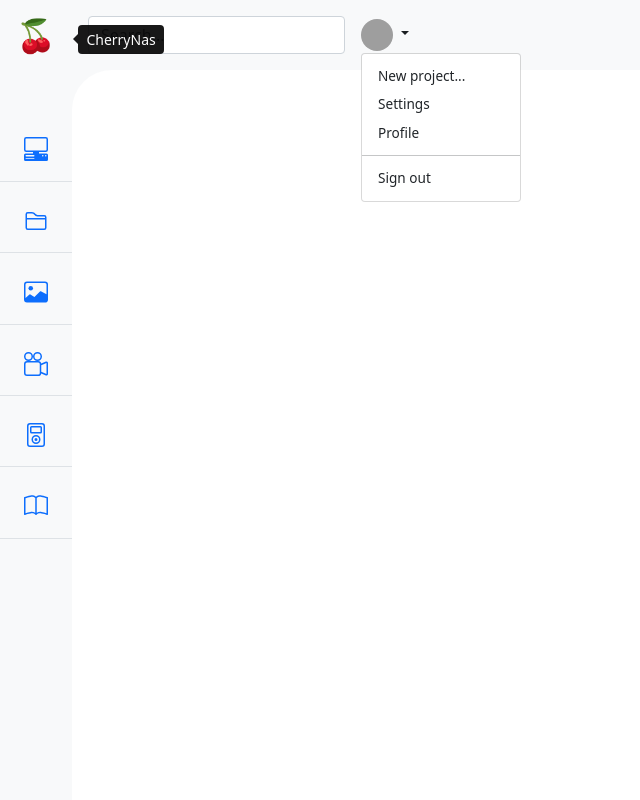
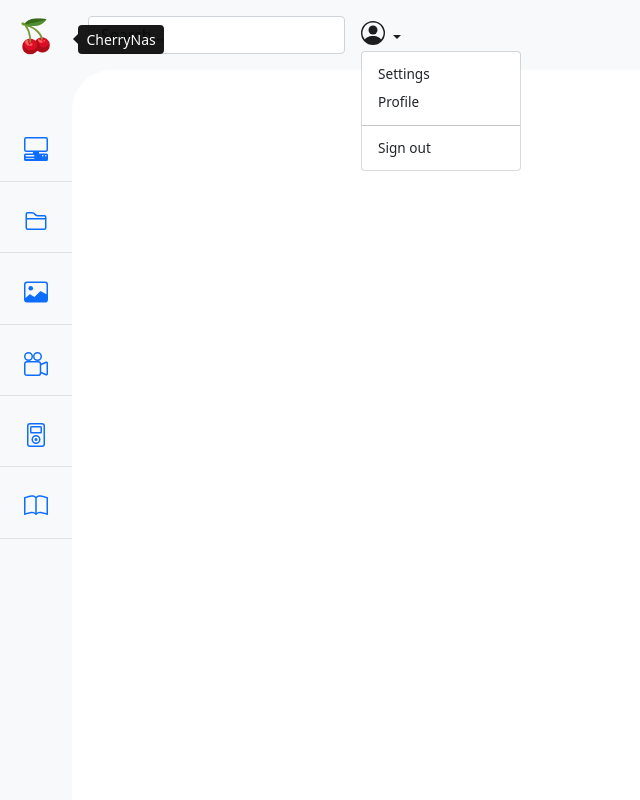
Before and after one commit to fnwinter/cherrynas, a Python web app: template src/web/templates/main/main.html in a window 1280 px wide, after a click that opens the changed part. Shown: the whole page, without its empty margins (0-640 px from the left). Run offline with Jinja, Linux system fonts and the light colour scheme; the template is opened without the code that fills it, so the values that code supplies are empty; some libraries are stand-ins or nearby versions; grey boxes are pictures that could not be loaded.

Commit message:
update logout / icon

```diff
--- a/src/web/templates/common/menu.html
+++ b/src/web/templates/common/menu.html
@@ -5,10 +5,12 @@
         {% if ( url_for(request.endpoint) == "/") %}
         <ul class="nav col-12 col-lg-auto me-lg-auto mb-2 justify-content-center mb-md-0">
           <li><a href="#" class="nav-link px-2 link-secondary">About</a></li>
+          <li><a href="#" class="nav-link px-2 link-secondary">History</a></li>
+          <li><a href="#" class="nav-link px-2 link-secondary">Licence</a></li>
         </ul>
         {% elif ( url_for(request.endpoint) == "/explorer/") %}
         <ul class="nav col-12 col-lg-auto me-lg-auto mb-2 justify-content-center mb-md-0">
-          <li><a href="#" class="nav-link px-2 link-secondary">New Folder</a></li>
+          <li><a href="#" class="nav-link px-2 link-dark">New Folder</a></li>
           <li><a href="#" class="nav-link px-2 link-dark">Copy</a></li>
           <li><a href="#" class="nav-link px-2 link-dark">Paste</a></li>
           <li><a href="#" class="nav-link px-2 link-dark">Delete</a></li>
@@ -24,14 +26,13 @@
 
         <div class="dropdown text-end">
           <a href="#" class="d-block link-dark text-decoration-none dropdown-toggle" id="dropdownUser1" data-bs-toggle="dropdown" aria-expanded="false">
-            <img src="https://github.com/mdo.png" alt="mdo" width="32" height="32" class="rounded-circle">
+            <svg class="bi" width="24" height="24" role="img" aria-label="Image"><use xlink:href="#person-circle"/></svg>
           </a>
           <ul class="dropdown-menu text-small" aria-labelledby="dropdownUser1">
-            <li><a class="dropdown-item" href="#">New project...</a></li>
             <li><a class="dropdown-item" href="#">Settings</a></li>
             <li><a class="dropdown-item" href="#">Profile</a></li>
             <li><hr class="dropdown-divider"></li>
-            <li><a class="dropdown-item" href="#">Sign out</a></li>
+            <li><a class="dropdown-item" href="/logout">Sign out</a></li>
           </ul>
         </div>
       </div>
--- a/src/web/templates/common/svg.html
+++ b/src/web/templates/common/svg.html
@@ -92,4 +92,10 @@
     <path d="M8 5a1 1 0 0 1 1 1v1H7V6a1 1 0 0 1 1-1zm2 2.076V6a2 2 0 1 0-4 0v1.076c-.54.166-1 .597-1 1.224v2.4c0 .816.781 1.3 1.5 1.3h3c.719 0 1.5-.484 1.5-1.3V8.3c0-.627-.46-1.058-1-1.224zM6.105 8.125A.637.637 0 0 1 6.5 8h3a.64.64 0 0 1 .395.125c.085.068.105.133.105.175v2.4c0 .042-.02.107-.105.175A.637.637 0 0 1 9.5 11h-3a.637.637 0 0 1-.395-.125C6.02 10.807 6 10.742 6 10.7V8.3c0-.042.02-.107.105-.175z"/>
     <path d="M4 0a2 2 0 0 0-2 2v12a2 2 0 0 0 2 2h8a2 2 0 0 0 2-2V2a2 2 0 0 0-2-2H4zm0 1h8a1 1 0 0 1 1 1v12a1 1 0 0 1-1 1H4a1 1 0 0 1-1-1V2a1 1 0 0 1 1-1z"/>
   </symbol>
+  <symbol id="person-circle" viewBox="0 0 16 16">
+    <path d="M11 6a3 3 0 1 1-6 0 3 3 0 0 1 6 0z"/>
+    <path fill-rule="evenodd" d="M0 8a8 8 0 1 1 16 0A8 8 0 0 1 0 8zm8-7a7 7 0 0 0-5.468 11.37C3.242 11.226 4.805 10 8 10s4.757 1.225 5.468 2.37A7 7 0 0 0 8 1z"/>
+  </symbol>
+
+
 </svg>
```
